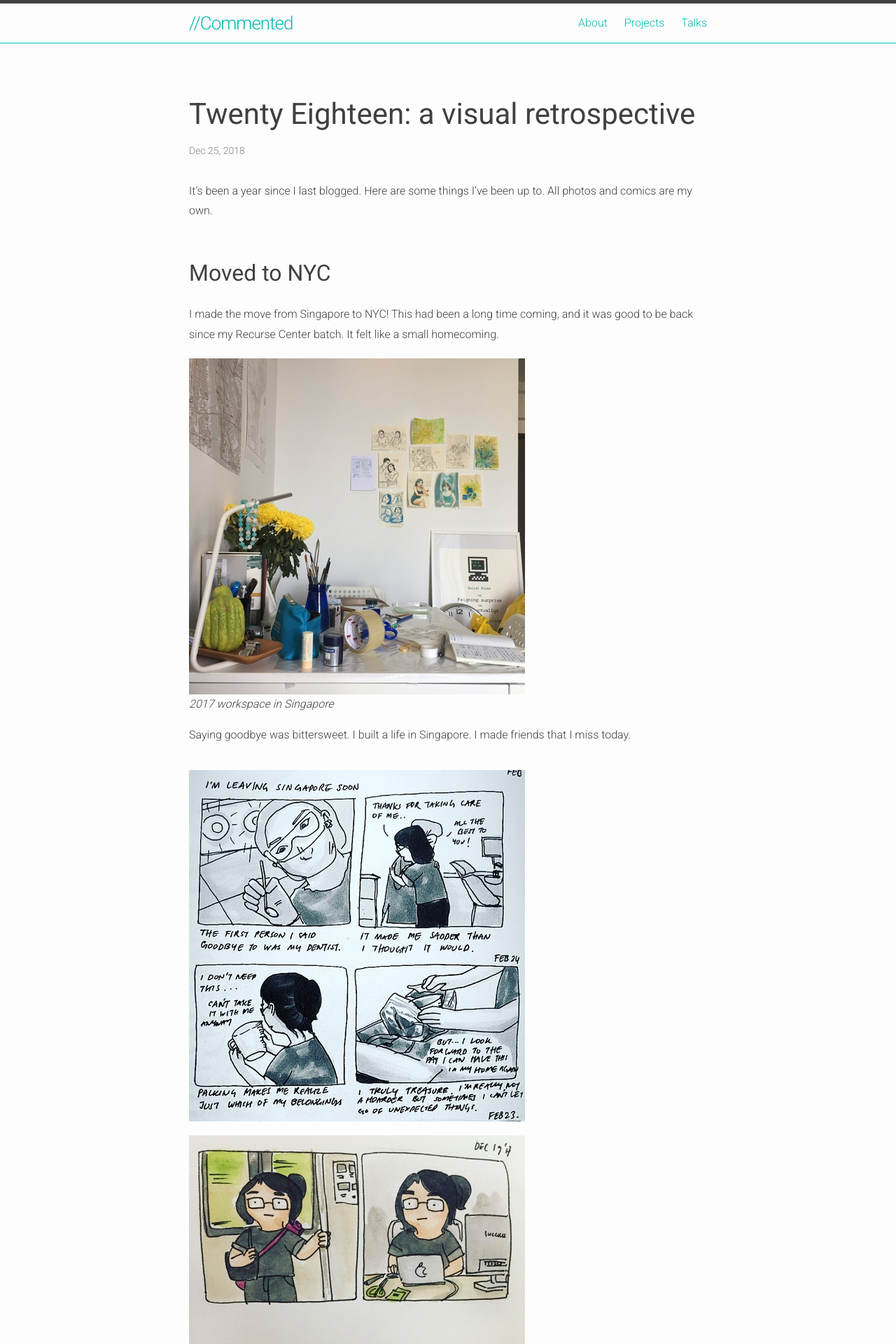
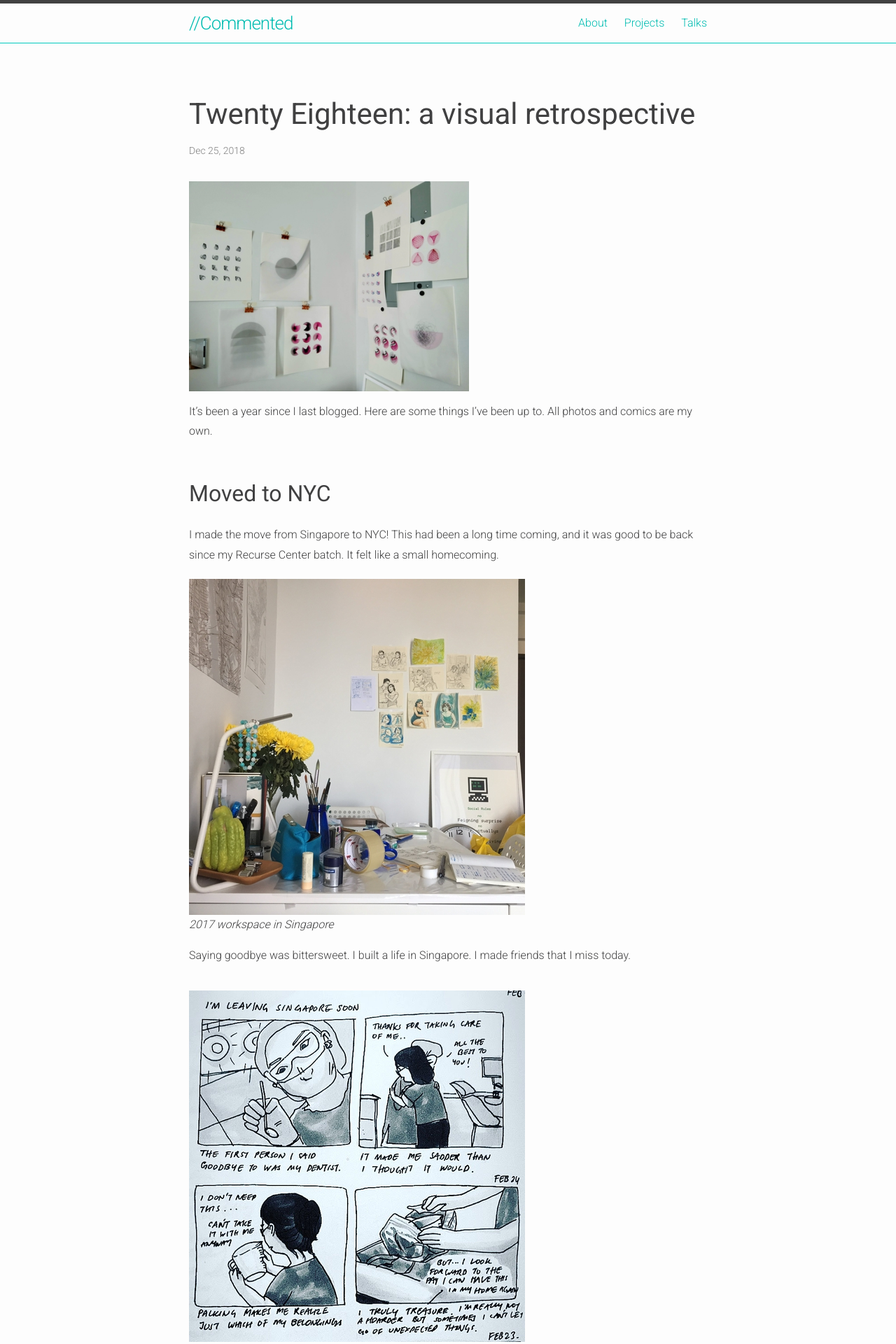
Before and after one commit to piratefsh/piratefsh.github.io, a Jekyll site: the page built from _posts/2018-12-25-2018-retrospective.markdown, in a window 1280 px wide. Shown: the top 1920 px of the page at 70% size. Built offline with Jekyll 4.4.1, drawn with Linux system fonts in a browser that asks for light colours.

Commit message:
Add teaser image

```diff
--- a/_posts/2018-12-25-2018-retrospective.markdown
+++ b/_posts/2018-12-25-2018-retrospective.markdown
@@ -2,6 +2,7 @@
 title: "Twenty Eighteen: a visual retrospective"
 layout: post
 ---
+<img  style="vertical-align: top; margin:0" src="/assets/images/2018/4-plotter/plotter-art-4.jpg" alt="photo of various plotter drawings hung on wall" width="400"/>
 
 It's been a year since I last blogged. Here are some things I've been up to. All photos and comics are my own.
 
```
